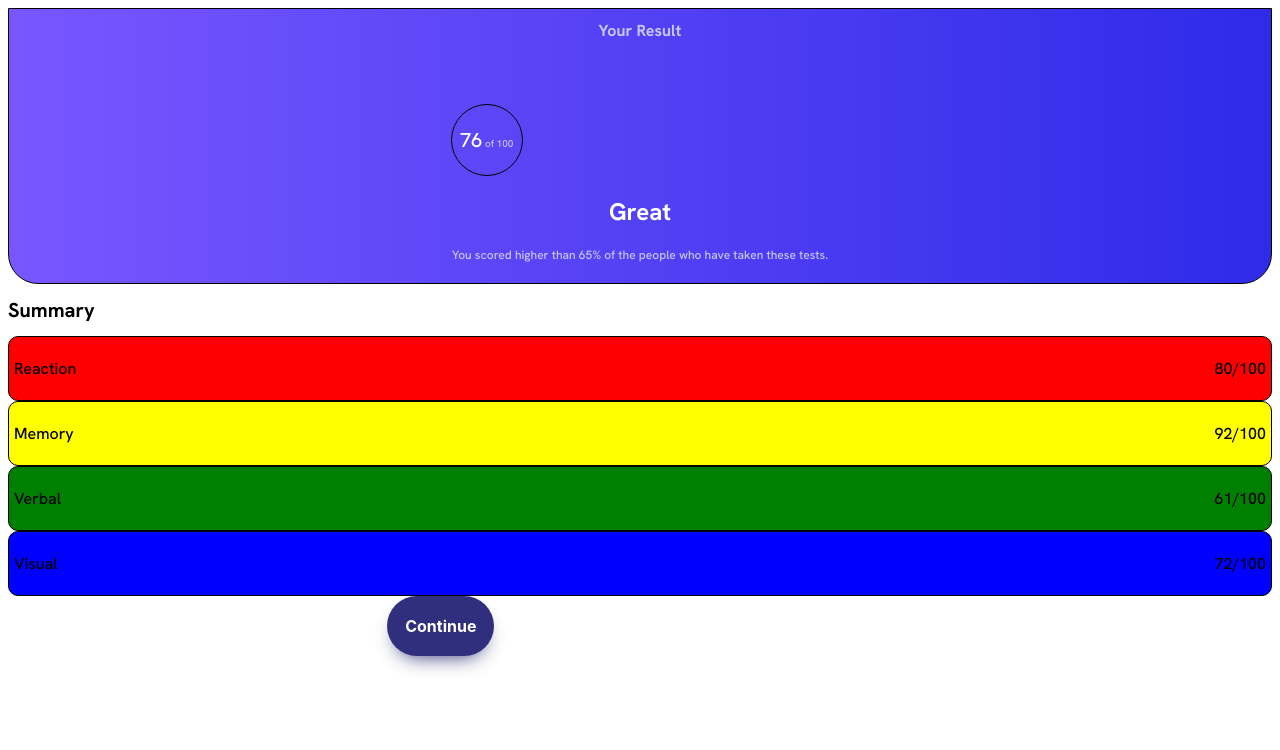
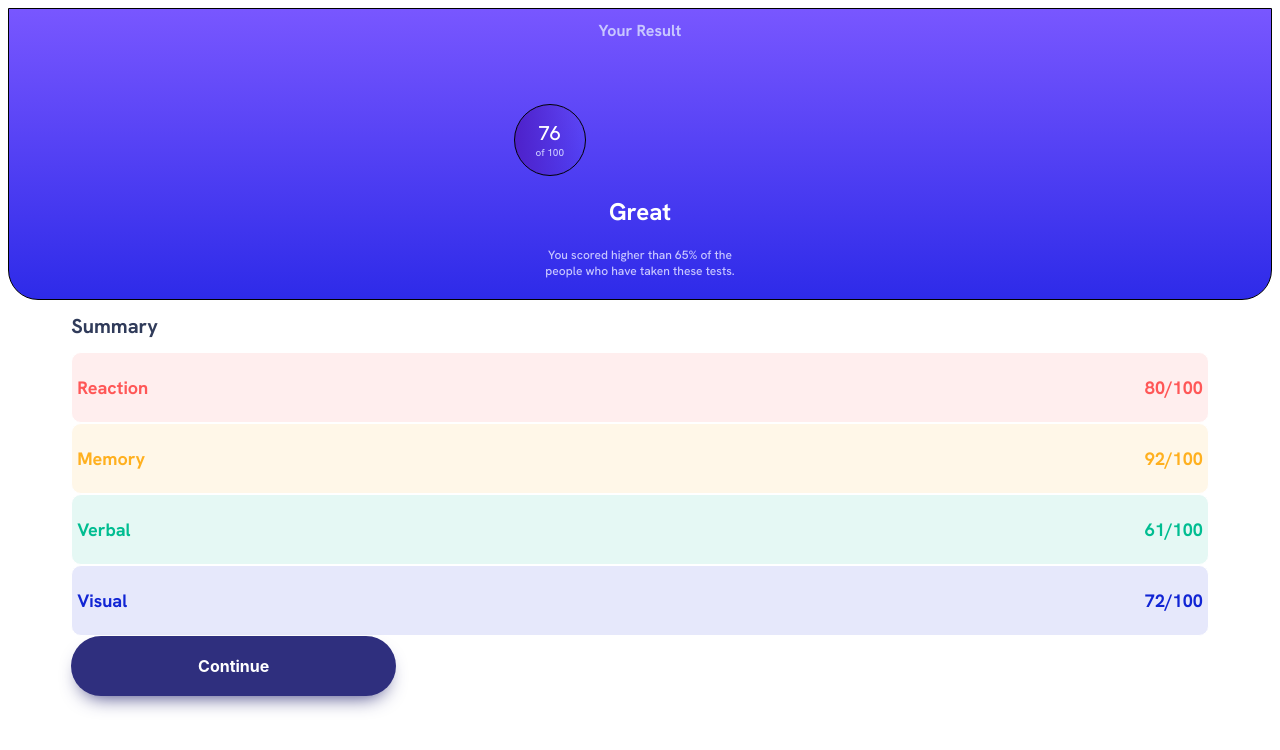
Before and after one commit to PaulMargueritteOclockStudent/Challenge_ResultSummaryContent, a plain HTML site: page index.html in a window 1280 px wide. Drawn offline with Linux system fonts and the light colour scheme.

Commit message:
Maj size et font

```diff
--- a/index.html
+++ b/index.html
@@ -20,7 +20,7 @@
         </div>
         <div class="partietop-rond">
             <p class="suitenumber">
-                <span class="numbertop">76</span> of 100
+                <span class="numbertop">76</span><br> of 100
             </p>
         </div>
         <div class="bottom">
@@ -28,7 +28,7 @@
                 Great
             </h2>
             <p>
-                You scored higher than 65% of the people who have taken these tests.
+                You scored higher than 65% of the<br> people who have taken these tests.
             </p>
         </div>
       </div>
@@ -39,16 +39,16 @@
             Summary
         </h1>
 
-        <div class="reaction">
+        <div class="red">
             <p>Reaction</p> <p><span class="quatrevingt">80</span>/100</p>
         </div>
-        <div class="memory">
+        <div class="yellow">
             <p>Memory</p> <p><span>92</span>/100</p>
         </div>
-        <div class="verbal">
+        <div class="green">
             <p>Verbal</p> <p><span>61</span>/100</p>
         </div>
-        <div class="visual">
+        <div class="blue">
             <p>Visual</p> <p><span>72</span>/100</p>
         </div>
 
--- a/style.css
+++ b/style.css
@@ -3,7 +3,7 @@
 }
 
 .partietop {
-    background: linear-gradient(90deg, hsl(252, 100%, 67%), hsl(241, 81%, 54%));
+    background: linear-gradient(180deg, hsl(252, 100%, 67%), hsla(241, 81%, 54%));
     border: 1px solid ;
     border-bottom-left-radius: 30px;
     border-bottom-right-radius: 30px;
@@ -16,7 +16,7 @@
 }
 
 .partietop-rond {
-    background: linear-gradient(90deg, );
+    background: linear-gradient(90deg, hsla(256, 72%, 46%, 1), hsla(241, 72%, 46%, 0));
     border: 1px solid ;
     width: 70px;
     height: 70px;
@@ -24,7 +24,7 @@
     display: flex;
     align-items: center;
     justify-content: center;
-    margin-left: 35%;
+    margin-left: 40%;
     margin-top: 5%;
 
 }
@@ -51,52 +51,70 @@
 
 .partiebottom h1{
     font-size: 20px;
+    margin-left: 5%;
+    color: hsl(224, 30%, 27%);
+
 }
 
-.reaction {
+.red {
     display: flex;
     justify-content: space-between;
     border-radius: 10px;
-    border: 1px solid;
+    border: 1px solid white;
     padding: 5px;
-    background-color: red;
-
-
-
+    background-color: hsla(0, 100%, 67%, 0.10);
+    font-weight: 700;
+    font-size: 18px;
+    color: hsl(0, 100%, 67%);
+    margin-left: 5%;
+    margin-right: 5%;
 }
 
 
-.memory {
+.yellow {
     display: flex;
     justify-content: space-between;
     border-radius: 10px;
-    border: 1px solid;
+    border: 1px solid white;
     padding: 5px;
-    background-color: yellow;
-
+    background-color: hsl(39, 100%, 56%, 0.10);
+    font-weight: 700;
+    font-size: 18px;
+    color: hsl(39, 100%, 56%);
+    margin-left: 5%;
+    margin-right: 5%;
 }
 
-.verbal {
+.green {
     display: flex;
     justify-content: space-between;
     border-radius: 10px;
-    border: 1px solid;
+    border: 1px solid white;
     padding: 5px;
-    background-color: green;
-
+    background-color: hsl(166, 100%, 37%, 0.10);
+    font-weight: 700;
+    font-size: 18px;
+    color: hsl(166, 100%, 37%);
+    margin-left: 5%;
+    margin-right: 5%;
 }
 
-.visual {
+.blue {
     display: flex;
     justify-content: space-between;
     border-radius: 10px;
-    border: 1px solid;
+    border: 1px solid white;
     padding: 5px;
-    background-color: blue;
-
+    background-color: hsl(234, 85%, 45%, 0.10);
+    color: hsl(234, 85%, 45%);
+    font-weight: 700;
+    font-size: 18px;
+    margin-left: 5%;
+    margin-right: 5%;
 }
 
 .button-34 {
+
   background: #2f2f7e;
   border-radius: 999px;
   box-shadow: #2c2c74 0 10px 20px -10px;
@@ -116,5 +134,7 @@
   width: fit-content;
   word-break: break-word;
   border: 0;
-  margin-left: 30%;
+  width: 325px;
+  margin-left: 5%;
+
 }
```
